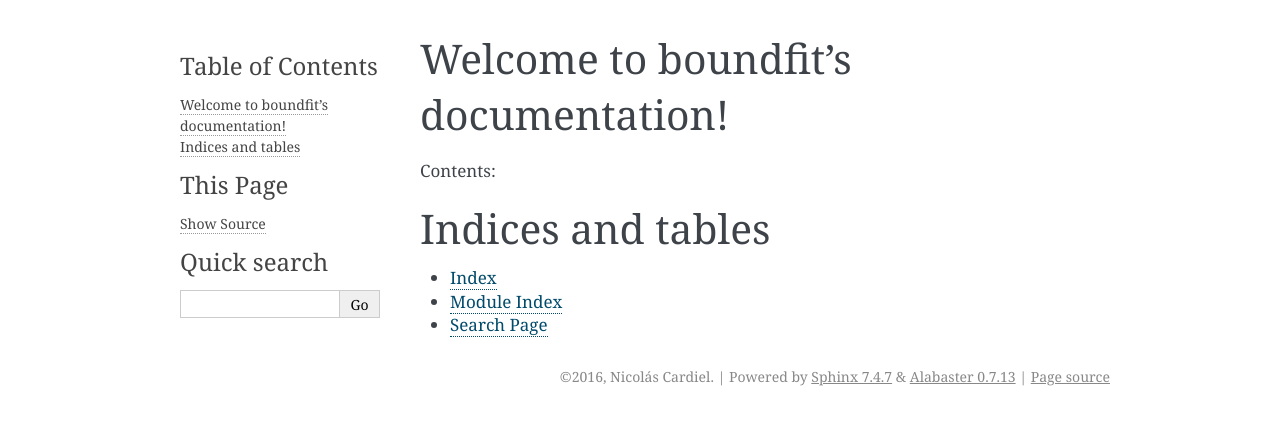
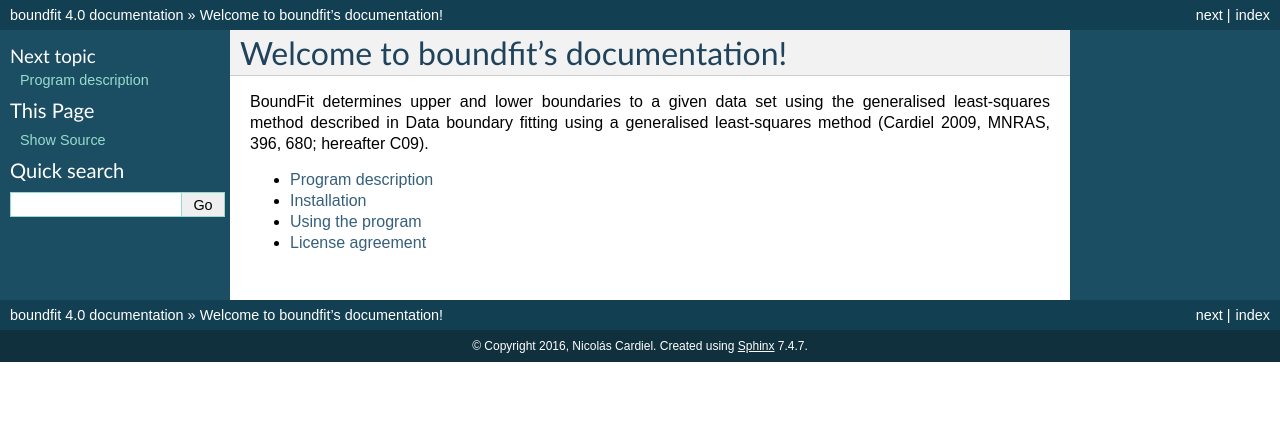
Before and after one commit to nicocardiel/boundfit, a Sphinx documentation site: the page built from docs/index.rst, in a window 1280 px wide. Shown: the top 425 px of the page. Built offline with Sphinx 7.4.7, drawn with Linux system fonts in a browser that asks for light colours; formulas are drawn with MathJax 3.

Commit message:
Initialize documentation files.

```diff
--- a/docs/conf.py
+++ b/docs/conf.py
@@ -109,7 +109,8 @@ todo_include_todos = False
 
 # The theme to use for HTML and HTML Help pages.  See the documentation for
 # a list of builtin themes.
-html_theme = 'alabaster'
+#html_theme = 'alabaster'
+html_theme = 'default'
 
 # Theme options are theme-specific and customize the look and feel of a theme
 # further.  For a list of options available for each theme, see the
--- a/docs/index.rst
+++ b/docs/index.rst
@@ -6,16 +8,15 @@
 Welcome to boundfit's documentation!
 ====================================
 
-Contents:
+BoundFit determines upper and lower boundaries to a given data set using the
+generalised least-squares method described in Data boundary fitting using a
+generalised least-squares method (Cardiel 2009, MNRAS, 396, 680; hereafter
+C09).
 
 .. toctree::
    :maxdepth: 2
 
-
-
-Indices and tables
-==================
-
-* :ref:`genindex`
-* :ref:`modindex`
-* :ref:`search`
+   program_description
+   installation
+   using_the_program
+   license_agreement
--- /dev/null
+++ b/docs/installation.rst
@@ -0,0 +1,4 @@
+Installation
+============
+
+Bla, bla, bla.
--- /dev/null
+++ b/docs/license_agreement.rst
@@ -0,0 +1,4 @@
+License agreement
+=================
+
+Bla, bla, bla.
--- /dev/null
+++ b/docs/program_description.rst
@@ -0,0 +1,4 @@
+Program description
+===================
+
+Bla, bla, bla.
--- /dev/null
+++ b/docs/using_the_program.rst
@@ -0,0 +1,4 @@
+Using the program
+=================
+
+Bla, bla, bla.
```
Also changed, not shown: other parts of docs/index.rst (+2 -0 lines).
